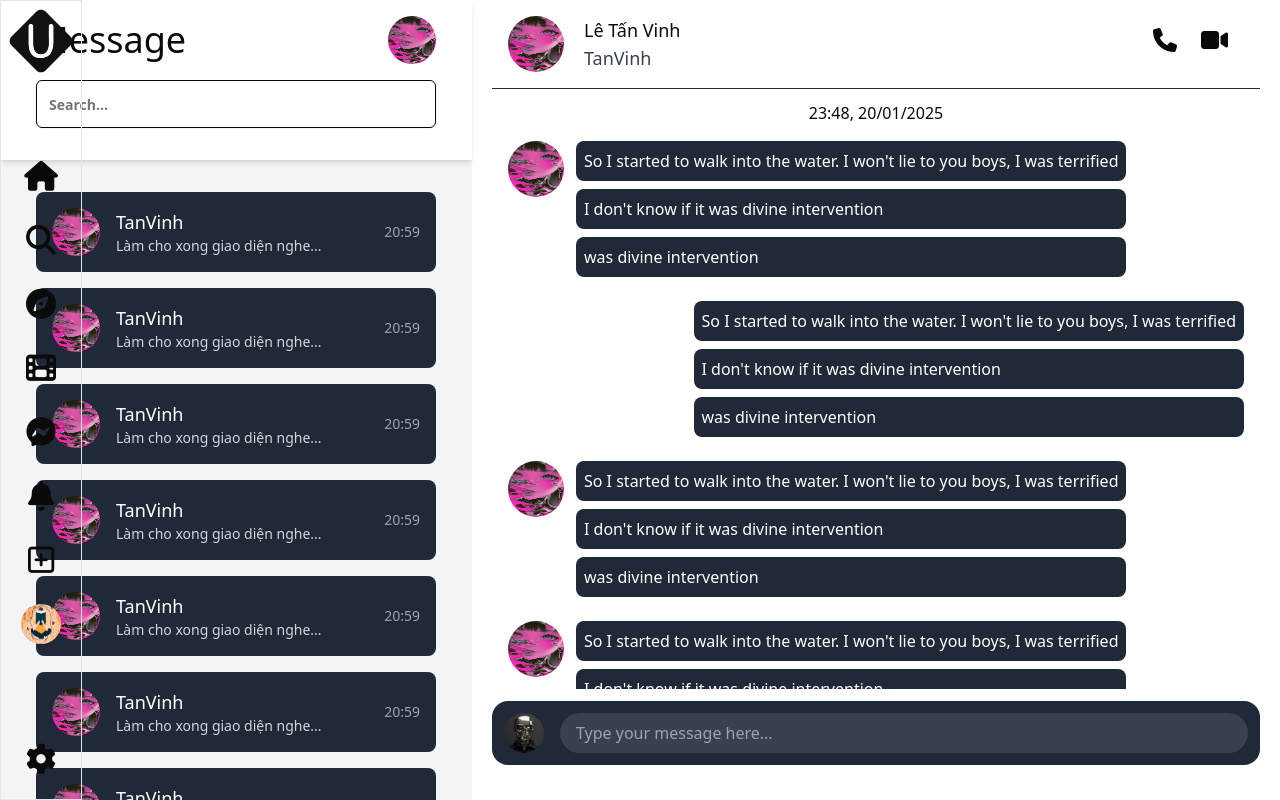
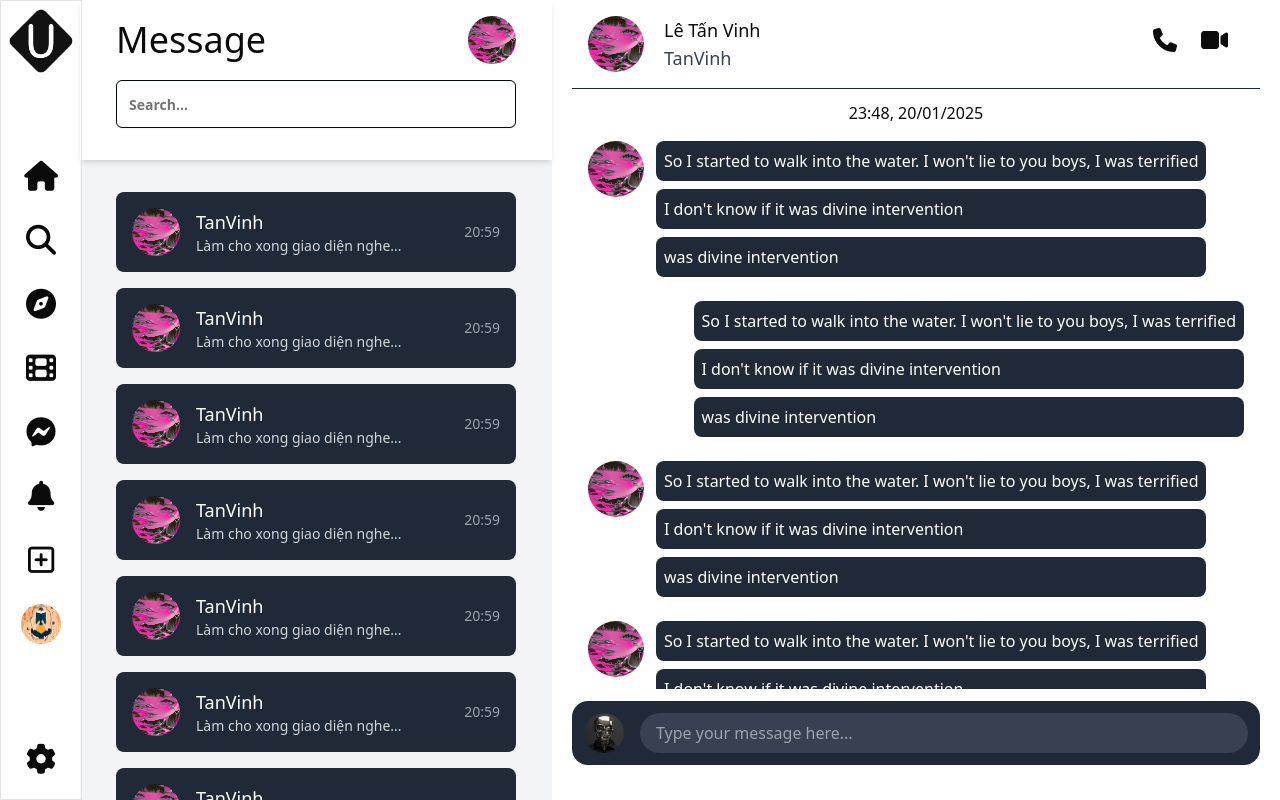
Before and after one commit to v06012005/UNIFY, a Next.js app in the folder frontend/: page /messages in a window 1280 px wide. Built offline with nearby package versions, Linux system fonts and the light colour scheme.

Commit message:
add search

```diff
--- a/frontend/app/(pages)/layout.jsx
+++ b/frontend/app/(pages)/layout.jsx
@@ -3,9 +3,11 @@ import SideBar from "../../components/global/SideBar";
 const RootLayout = ({ children }) => {
   return (
     <>
-      <div className="flex w-full">
-        <aside className="w-20 z-50 flex-none fixed">
-              <SideBar/>
+      <div className="flex w-full ">
+        <aside className="w-20 z-50 flex-none">
+              <div className={`w-20 fixed`}>
+                  <SideBar/>
+              </div>
         </aside>
         <main className="w-full flex-initial z-10">{children}</main>
       </div>
--- a/frontend/app/(pages)/messages/page.jsx
+++ b/frontend/app/(pages)/messages/page.jsx
@@ -6,7 +6,7 @@ import Link from "next/link";
 
 const Page = () => {
   return (
-    <div className="w-full">
+    <div className="ml-auto">
       <div className="flex w-full">
         <div className="h-screen basis-1/3 flex flex-col">
           <div className="bg-white shadow-md px-9 py-4 sticky top-0 z-10">
```
